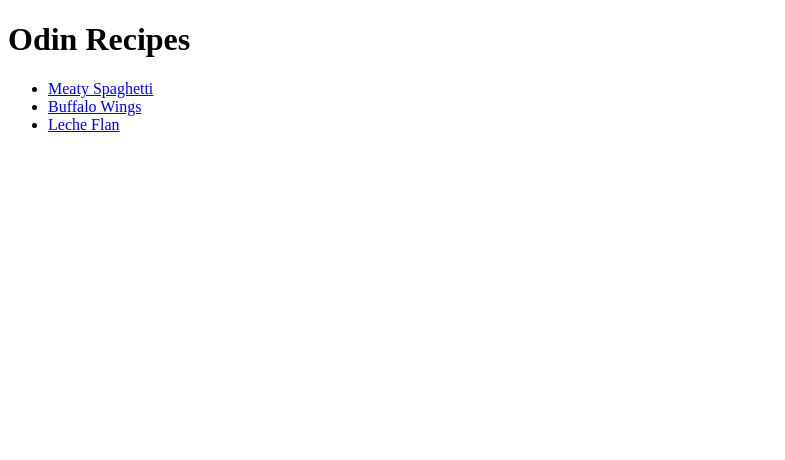
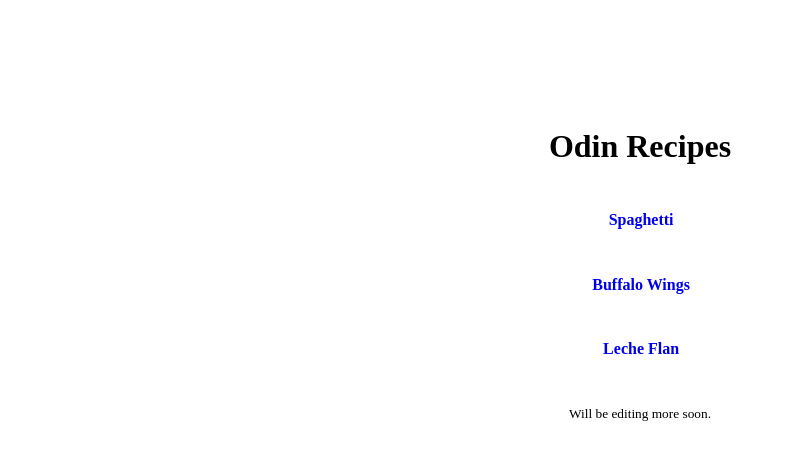
Before and after one commit to HelenaLags/odin-recipes, a plain HTML site: page index.html in a window 1280 px wide. Shown: the whole page, without its empty margins (0-785 px from the left). Drawn offline with Linux system fonts and the light colour scheme.

Commit message:
Added CSS on Index File

```diff
--- a/index.html
+++ b/index.html
@@ -4,15 +4,19 @@
     <head>
         <meta charset="utf-8">
         <title>Project: Recipes</title>
+        <link rel="stylesheet" href="style.css">
     </head>
 
     <body>
         <h1>Odin Recipes</h1>
-        <ul>
-            <li><a href="./recipes/spaghetti.html">Meaty Spaghetti</a></li>
-            <li><a href="./recipes/buffalo.html">Buffalo Wings</a></li>
-            <li><a href="./recipes/lecheflan.html">Leche Flan</a></li>
-        </ul>
+        <div class="everything">
+            <ul>
+                <li id="first"><a href="./recipes/spaghetti.html" target="_blank">Spaghetti</a></li>
+                <li id="second"><a href="./recipes/buffalo.html" target="_blank">Buffalo Wings</a></li>
+                <li id="third"><a href="./recipes/lecheflan.html" target="_blank">Leche Flan</a></li>
+            </ul>
+            <p>Will be editing more soon.</p>
+        </div>
     </body>
 
-</html>
+<html>
```
Also changed, not shown: style.css (+44 -0 lines).
